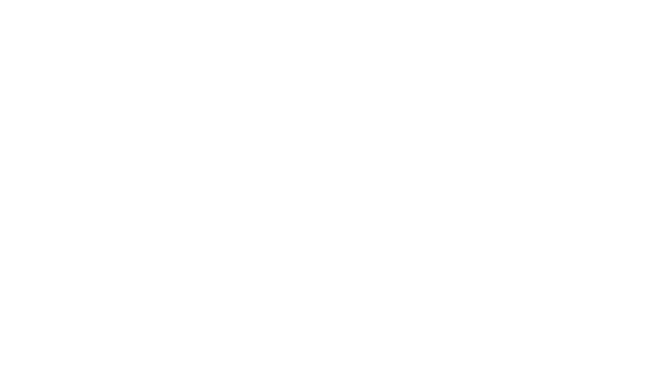
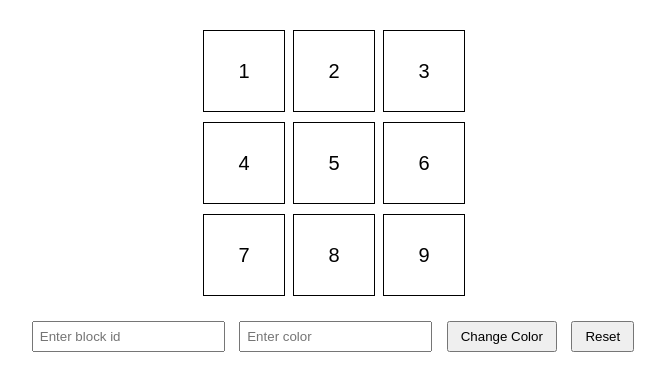
Before and after one commit to acciojob/Replit-Asian-Paints-popatsargar, a website: page main.html in a window 1280 px wide. Shown: the whole page, without its empty margins (307-972 px from the left). Drawn offline with Linux system fonts and the light colour scheme.

Commit message:
created a submission

```diff
--- a/main.html
+++ b/main.html
@@ -8,6 +8,24 @@
 
 <body>
 	<!-- the entire body must be written by student -->
+	<div id="grid-container">
+		<div class="grid-item" id="1">1</div>
+		<div class="grid-item" id="2">2</div>
+		<div class="grid-item" id="3">3</div>
+		<div class="grid-item" id="4">4</div>
+		<div class="grid-item" id="5">5</div>
+		<div class="grid-item" id="6">6</div>
+		<div class="grid-item" id="7">7</div>
+		<div class="grid-item" id="8">8</div>
+		<div class="grid-item" id="9">9</div>
+	</div>
+
+	<div class="controls">
+		<input type="text" id="block_id" placeholder="Enter block id">
+		<input type="text" id="colour_id" placeholder="Enter color">
+		<button id="change_button">Change Color</button>
+		<button id="Reset">Reset</button>
+	</div>
     <script type="text/javascript" src="./script.js">
 </script>
 
--- a/script.js
+++ b/script.js
@@ -1 +1,23 @@
 //your JS code here. If required.
+const changeBtn = document.getElementById("change_button");
+const resetBtn = document.getElementById("Reset");
+
+function resetGrid() {
+    document.querySelectorAll(".grid-item").forEach(item => {
+        item.style.backgroundColor = "transparent";
+    });
+}
+
+changeBtn.addEventListener("click", () => {
+    const blockId = document.getElementById("block_id").value;
+    const color = document.getElementById("colour_id").value;
+
+    resetGrid();
+
+    const selectedBlock = document.getElementById(blockId);
+    if (selectedBlock) {
+        selectedBlock.style.backgroundColor = color;
+    }
+});
+
+resetBtn.addEventListener("click", resetGrid);
--- a/styles.css
+++ b/styles.css
@@ -1 +1,35 @@
 /*  your css code here. If applicable */
+body {
+    text-align: center;
+    font-family: Arial, sans-serif;
+    margin-top: 30px;
+}
+
+#grid-container {
+    display: grid;
+    grid-template-columns: repeat(3, 80px);
+    gap: 10px;
+    justify-content: center;
+    margin-bottom: 20px;
+}
+
+.grid-item {
+    width: 80px;
+    height: 80px;
+    border: 1px solid black;
+    display: flex;
+    align-items: center;
+    justify-content: center;
+    font-size: 20px;
+    background-color: transparent;
+}
+
+.controls input {
+    margin: 5px;
+    padding: 6px;
+}
+
+.controls button {
+    margin: 5px;
+    padding: 6px 12px;
+}
```
